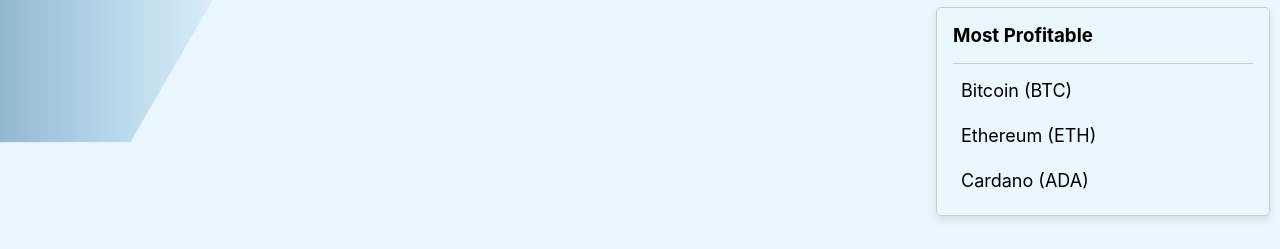
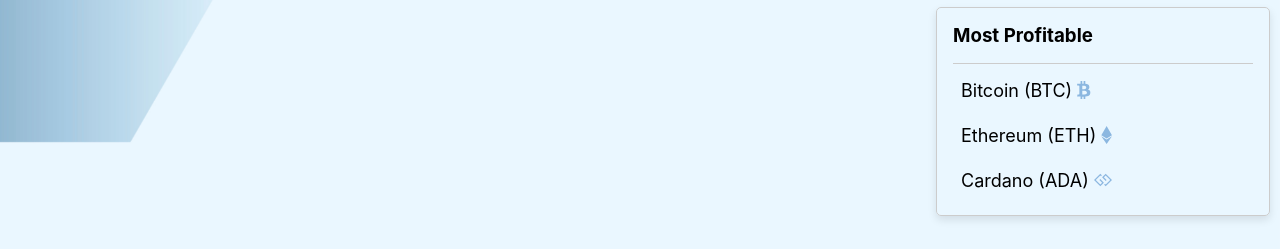
Before and after one commit to denizhankalkan/my-app-flowdesk, a React (Create React App) app: page / in a window 1280 px wide. Shown: the part 227-476 px from the top of the page. Built offline with nearby package versions, Linux system fonts and the light colour scheme; no server answers.

Commit message:
add icon prop to overivew

```diff
--- a/src/components/shared/overview.tsx
+++ b/src/components/shared/overview.tsx
@@ -1,5 +1,7 @@
 import React from 'react';
 import styled from 'styled-components';
+import { faBtc, faEthereum, faGg } from '@fortawesome/free-brands-svg-icons';
+import { FontAwesomeIcon } from '@fortawesome/react-fontawesome';
 
 const Container = styled.div`
   width: 300px;
@@ -26,11 +28,12 @@ const CryptoItem = styled.div`
 interface CryptoProps {
   name: string;
   symbol: string;
+  icon: any;
 }
 
-const Crypto: React.FC<CryptoProps> = ({ name, symbol }) => (
+const Crypto: React.FC<CryptoProps> = ({ name, symbol, icon }) => (
   <CryptoItem>
-    {name} ({symbol})
+    {name} ({symbol}) {icon}
   </CryptoItem>
 );
 
@@ -38,9 +41,9 @@ const Overview: React.FC = () => {
   return (
     <Container>
       <Header>Most Profitable</Header>
-      <Crypto name="Bitcoin" symbol="BTC" />
-      <Crypto name="Ethereum" symbol="ETH" />
-      <Crypto name="Cardano" symbol="ADA" />
+      <Crypto name="Bitcoin" symbol="BTC" icon={<FontAwesomeIcon icon={faBtc} fade style={{color: "#0059b3"}} /> } />
+      <Crypto name="Ethereum" symbol="ETH" icon={<FontAwesomeIcon icon={faEthereum} fade style={{color: "#0059b3"}} /> }/>
+      <Crypto name="Cardano" symbol="ADA" icon={<FontAwesomeIcon icon={faGg} fade style={{color: "#0059b3"}} /> }/>
     </Container>
   );
 };
```
Also changed, not shown: src/App.tsx (+5 -8 lines).
